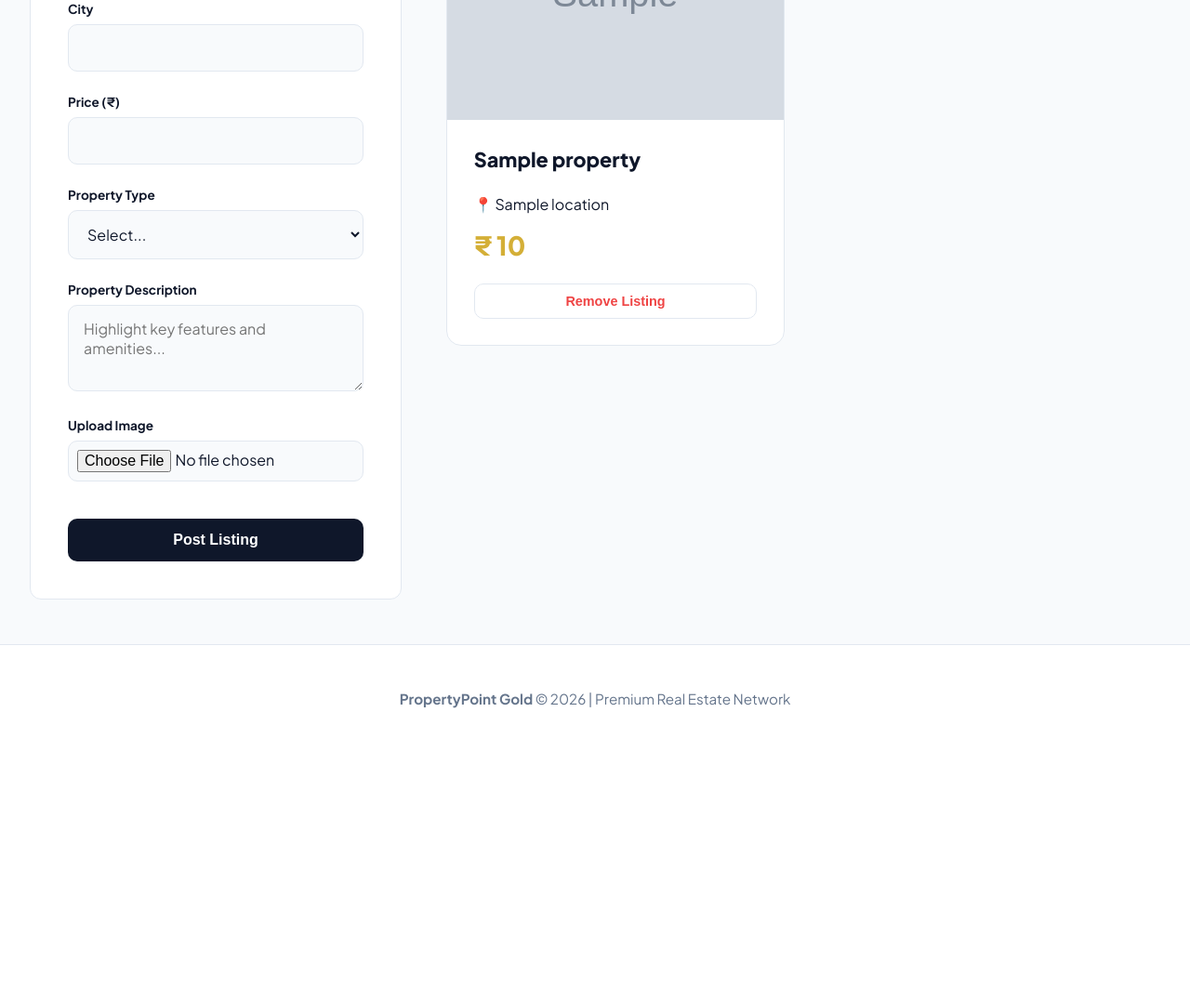
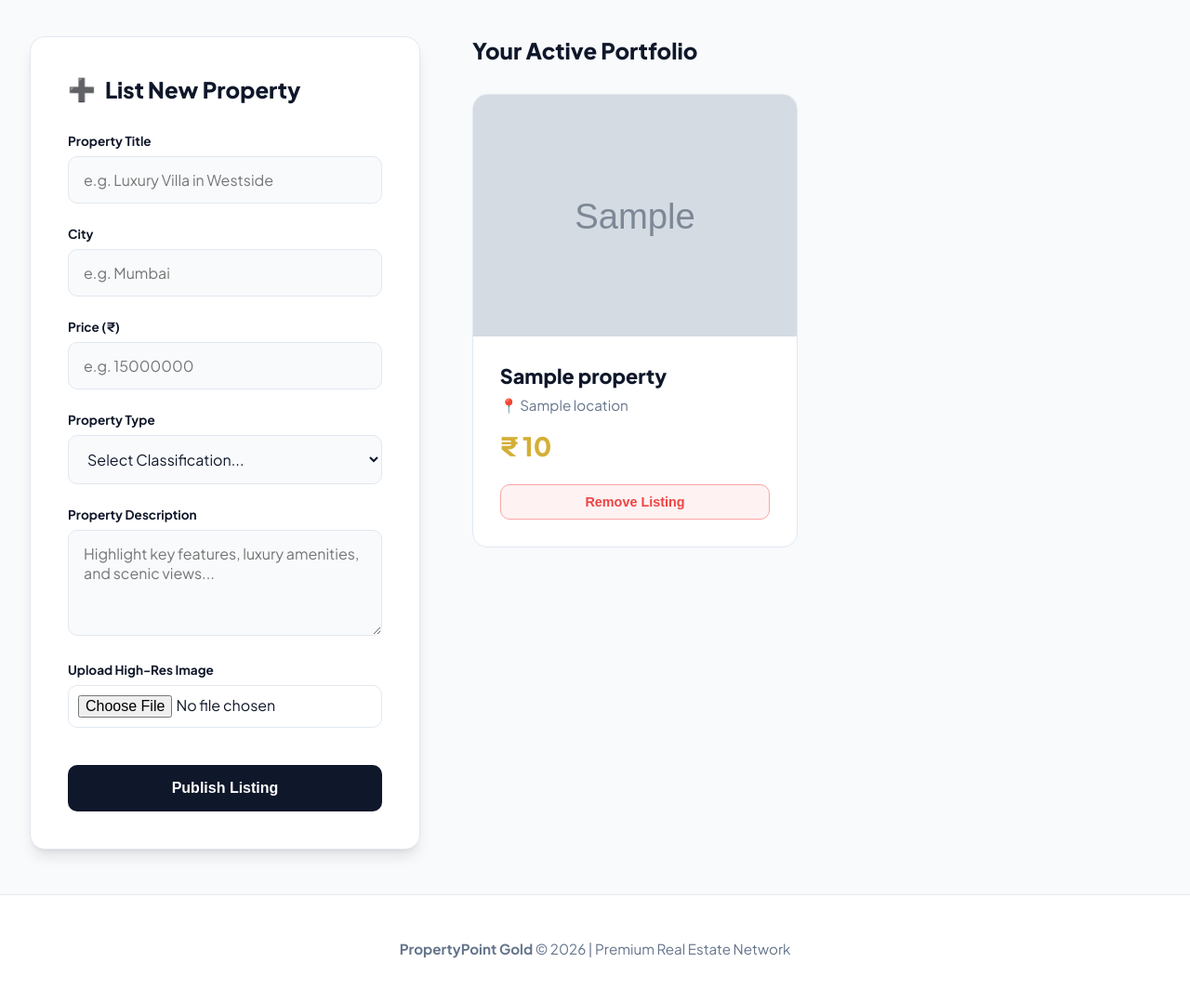
Before and after one commit to senseofomar/PropertyPoint, a Flask app: template PropertyPoint/templates/seller.html in a window 1280 px wide. Shown: the part 311-1389 px from the top of the page at 93% size. Before the commit the page ends 1073 px from the top, so only its background shows below. Run offline with Flask 3, Linux system fonts and the light colour scheme; the template is opened without the code that fills it: most values are stand-ins (such as "Sample title", 1, 10 or a date in 2020); grey boxes marked "Sample" are stand-in pictures; parts of the project's set-up code (start-up, migrations or seed data) failed here and were passed over.

Commit message:
final polish

```diff
--- a/PropertyPoint/templates/seller.html
+++ b/PropertyPoint/templates/seller.html
@@ -2,53 +2,68 @@
 {% block title %}Seller Dashboard{% endblock %}
 
 {% block content %}
-<div style="display: flex; gap: 3rem; align-items: flex-start;">
+<div class="hero-section" style="padding: 3rem; margin-bottom: 2.5rem; background-image: linear-gradient(to right, rgba(15, 23, 42, 0.95), rgba(15, 23, 42, 0.6)), url('https://images.unsplash.com/photo-1560518883-ce09059eeffa?q=80&w=2000&auto=format&fit=crop');">
+    <h1 style="font-size: 2.5rem;">Seller Dashboard</h1>
+    <p>Manage your premium portfolio and add new listings seamlessly.</p>
+</div>
 
-    <div style="background: var(--surface); padding: 2.5rem; border-radius: 12px; border: 1px solid var(--border); width: 400px; flex-shrink: 0; position: sticky; top: 100px;">
-        <h2 style="margin-top: 0; margin-bottom: 1.5rem;">List Property</h2>
+<div style="display: flex; gap: 3.5rem; align-items: flex-start; flex-wrap: wrap;">
+
+    <div style="background: var(--surface); padding: 2.5rem; border-radius: var(--radius-lg); border: 1px solid var(--border); width: 100%; max-width: 420px; flex-shrink: 0; position: sticky; top: 120px; box-shadow: var(--shadow-lg);">
+        <h2 style="margin-top: 0; margin-bottom: 2rem; font-weight: 800; display: flex; align-items: center; gap: 10px;">
+            <span style="font-size: 1.5rem;">➕</span> List New Property
+        </h2>
         <form method="POST" enctype="multipart/form-data">
             <label>Property Title</label>
-            <input type="text" name="title" required>
+            <input type="text" name="title" placeholder="e.g. Luxury Villa in Westside" required>
 
             <label>City</label>
-            <input type="text" name="location" required>
+            <input type="text" name="location" placeholder="e.g. Mumbai" required>
 
             <label>Price (₹)</label>
-            <input type="number" name="price" required>
+            <input type="number" name="price" placeholder="e.g. 15000000" required>
 
             <label>Property Type</label>
             <select name="type" required>
-                <option value="" disabled selected>Select...</option>
+                <option value="" disabled selected>Select Classification...</option>
                 <option>Apartment</option><option>Villa</option><option>Commercial Office</option>
                 <option>Plot</option><option>Penthouse</option><option>Farmhouse</option>
             </select>
 
             <label>Property Description</label>
-            <textarea name="description" rows="3" placeholder="Highlight key features and amenities..." required></textarea>
+            <textarea name="description" rows="4" placeholder="Highlight key features, luxury amenities, and scenic views..." required></textarea>
 
-            <label>Upload Image</label>
-            <input type="file" name="image" accept="image/*" required style="padding: 9px;">
+            <label>Upload High-Res Image</label>
+            <input type="file" name="image" accept="image/*" required style="padding: 10px; background: var(--surface);">
 
-            <button type="submit" style="margin-top: 1rem;">Post Listing</button>
+            <button type="submit" style="margin-top: 1rem; padding: 16px;">Publish Listing</button>
         </form>
     </div>
 
-    <div style="flex-grow: 1;">
-        <h2 style="margin-top: 0;">Your Active Listings</h2>
-        <div class="property-grid" style="grid-template-columns: repeat(auto-fill, minmax(280px, 1fr));">
+    <div style="flex-grow: 1; min-width: 300px;">
+        <h2 style="margin-top: 0; margin-bottom: 2rem; font-weight: 800;">Your Active Portfolio</h2>
+        <div class="property-grid" style="grid-template-columns: repeat(auto-fill, minmax(300px, 1fr));">
             {% for p in properties %}
             <div class="card" id="my-property-{{ p['id'] }}">
-                {% if p['img_url'] %}
-                    <img src="{{ url_for('static', filename='uploads/' + p['img_url']) }}">
-                {% else %}
-                    <img src="https://images.unsplash.com/photo-1502672260266-1c1ef2d93688">
-                {% endif %}
+                <div class="card-img-wrapper">
+                    {% if p['img_url'] %}
+                        <img src="{{ url_for('static', filename='uploads/' + p['img_url']) }}">
+                    {% else %}
+                        <img src="https://images.unsplash.com/photo-1502672260266-1c1ef2d93688?q=80&w=800&auto=format&fit=crop">
+                    {% endif %}
+                </div>
                 <div class="card-content">
                     <h3>{{ p['title'] }}</h3>
-                    <p>📍 {{ p['location'] }}</p>
+                    <p class="location">📍 {{ p['location'] }}</p>
                     <p class="price">₹ {{ "{:,}".format(p['price']) }}</p>
-                    <button onclick="deleteMyProperty({{ p['id'] }})" class="btn-small" style="color: var(--danger); width: 100%;">Remove Listing</button>
+                    <button type="button" onclick="deleteMyProperty({{ p['id'] }})" class="btn-small" style="color: var(--danger); width: 100%; border-color: #fca5a5; background: #fef2f2; margin-top: auto;">Remove Listing</button>
                 </div>
+            </div>
+            {% else %}
+            <div style="grid-column: 1 / -1; padding: 4rem; text-align: center; background: var(--surface); border-radius: var(--radius-lg); border: 2px dashed var(--border);">
+                <span style="font-size: 3rem;">🏢</span>
+                <h3 style="margin-top: 1rem;">No properties listed yet</h3>
+                <p style="color: var(--text-muted);">Use the form on the left to add your first premium property.</p>
             </div>
             {% endfor %}
         </div>
@@ -59,9 +74,14 @@
 {% block scripts %}
 <script>
 function deleteMyProperty(id) {
-    if(confirm("Remove this listing permanently?")) {
+    if(confirm("Are you sure you want to permanently remove this listing?")) {
         fetch(`/seller/delete/${id}`, { method: 'POST' }).then(r => r.json()).then(data => {
-            if(data.success) { document.getElementById(`my-property-${id}`).remove(); }
+            if(data.success) {
+                const el = document.getElementById(`my-property-${id}`);
+                el.style.transform = 'scale(0.9)';
+                el.style.opacity = '0';
+                setTimeout(() => el.remove(), 300);
+            }
         });
     }
 }
```
